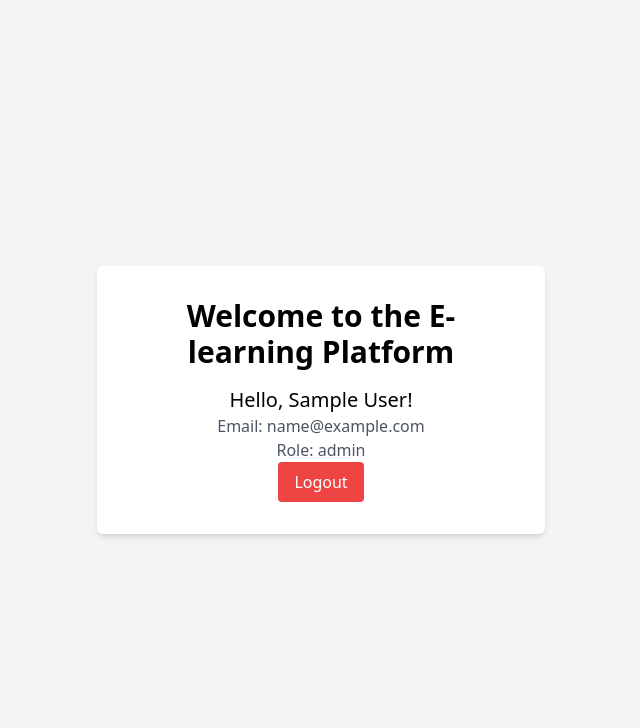
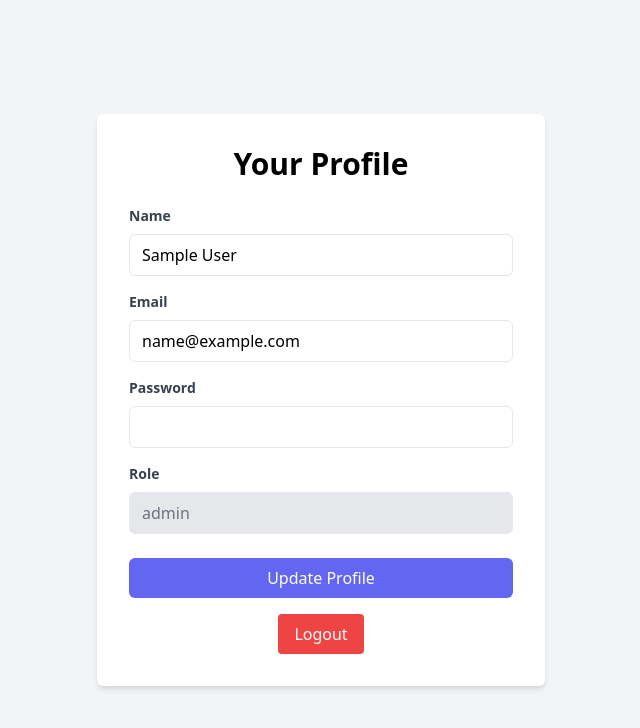
Before and after one commit to Imanilom/DisdikLearn, a React (Vite) app in the folder e-learning-frontend/: page /profile in a window 1280 px wide. Shown: the top 728 px of the page, without its empty margins (319-959 px from the left). Built offline with nearby package versions, Linux system fonts and the light colour scheme; sample sign-in values are in the browser's storage.

Commit message:
fix profile

```diff
--- a/e-learning-frontend/src/components/User/Profile.jsx
+++ b/e-learning-frontend/src/components/User/Profile.jsx
@@ -1,27 +1,95 @@
-// components/Home.jsx
-import React from 'react';
+// components/Profile.jsx
+import React, { useState } from 'react';
 import { useSelector } from 'react-redux';
+import { useNavigate } from 'react-router-dom';
 import LogoutButton from '../Auth/LogoutButton';
+import axios from 'axios';
+
 const Profile = () => {
   // Access user information from the Redux state
   const user = useSelector((state) => state.auth.user);
   const token = localStorage.getItem('token');
+  const [name, setName] = useState(user ? user.name : '');
+  const [email, setEmail] = useState(user ? user.email : '');
+  const [password, setPassword] = useState(user ? user.password : '');
+  const [role] = useState(user ? user.role : ''); // Role usually shouldn't be editable by the user
+
+  const navigate = useNavigate();
+
+  const handleUpdate = async (e) => {
+    e.preventDefault();
+    try {
+      const response = await axios.patch(
+        'http://localhost:3000/api/auth/me', // Replace with your API endpoint
+        { name, email, password },
+        {
+          headers: {
+            Authorization: `Bearer ${token}`,
+          },
+        }
+      );
+      alert('Profile updated successfully');
+    } catch (error) {
+      console.error(error);
+      alert('Failed to update profile');
+    }
+  };
+
+  if (!user) {
+    return <p className="text-center text-red-500">You are not logged in.</p>;
+  }
 
   return (
     <div className="flex justify-center items-center min-h-screen bg-gray-100">
       <div className="w-full max-w-md bg-white p-8 rounded-md shadow-md">
-        <h1 className="text-3xl font-bold mb-4 text-center">Welcome to the E-learning Platform</h1>
-        {user ? (
-          <div className="text-center">
-            <p className="text-xl">Hello, {user.name}!</p>
-            <p className="text-md text-gray-600">Email: {user.email}</p>
-            <p className="text-md text-gray-600">Role: {user.role}</p>
-
-            <LogoutButton />
+        <h1 className="text-3xl font-bold mb-6 text-center">Your Profile</h1>
+        <form onSubmit={handleUpdate}>
+          <div className="mb-4">
+            <label className="block mb-2 text-sm font-bold text-gray-700">Name</label>
+            <input
+              type="text"
+              value={name}
+              onChange={(e) => setName(e.target.value)}
+              className="w-full px-3 py-2 border rounded-md focus:outline-none focus:ring focus:ring-indigo-200"
+            />
           </div>
-        ) : (
-          <p className="text-center text-red-500">You are not logged in.</p>
-        )}
+          <div className="mb-4">
+            <label className="block mb-2 text-sm font-bold text-gray-700">Email</label>
+            <input
+              type="email"
+              value={email}
+              onChange={(e) => setEmail(e.target.value)}
+              className="w-full px-3 py-2 border rounded-md focus:outline-none focus:ring focus:ring-indigo-200"
+            />
+          </div>
+          <div className="mb-4">
+            <label className="block mb-2 text-sm font-bold text-gray-700">Password</label>
+            <input
+              type="password"
+              value={password}
+              onChange={(e) => setPassword(e.target.value)}
+              className="w-full px-3 py-2 border rounded-md focus:outline-none focus:ring focus:ring-indigo-200"
+            />
+          </div>
+          <div className="mb-6">
+            <label className="block mb-2 text-sm font-bold text-gray-700">Role</label>
+            <input
+              type="text"
+              value={role}
+              readOnly
+              className="w-full px-3 py-2 border rounded-md bg-gray-200 text-gray-500"
+            />
+          </div>
+          <button
+            type="submit"
+            className="w-full bg-indigo-500 text-white py-2 rounded-md hover:bg-indigo-600"
+          >
+            Update Profile
+          </button>
+        </form>
+        <div className="mt-4 text-center">
+          <LogoutButton />
+        </div>
       </div>
     </div>
   );
```
